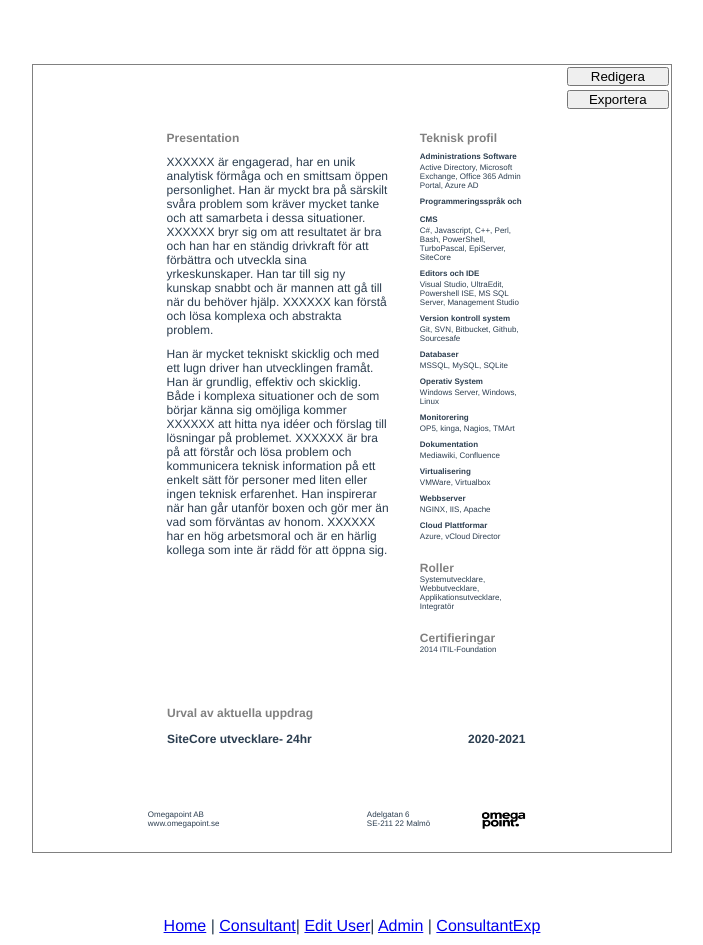
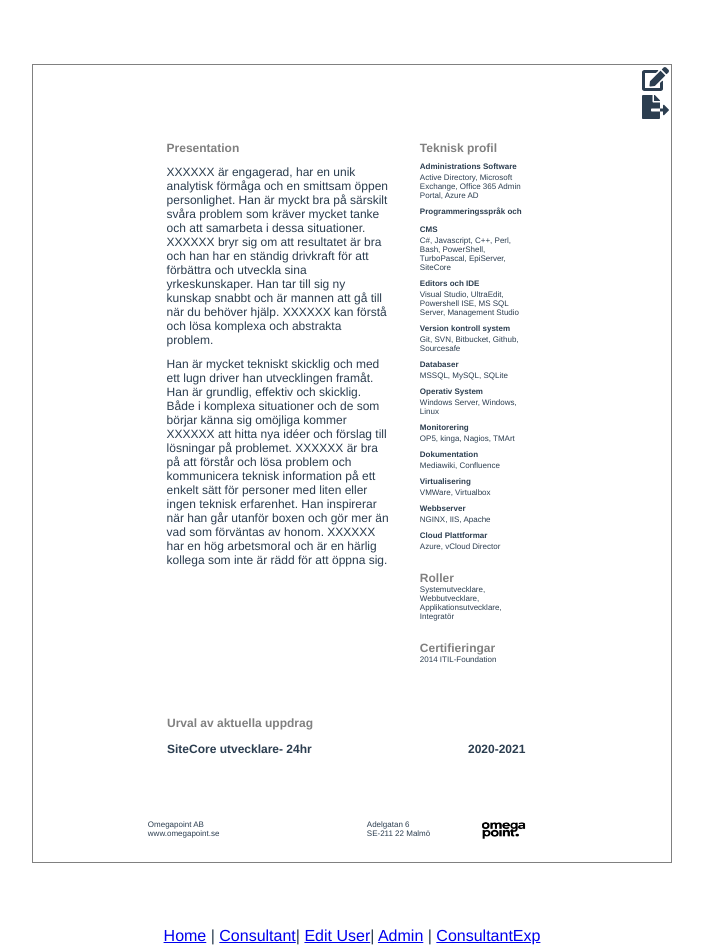
Before and after one commit to Skander-Damoussi/Omegapoint-CVdb, a Vue app in the folder cv-client/: page /#/consultant in a window 1280 px wide. Shown: the whole page, without its empty margins (288-991 px from the left). Built offline with nearby package versions, Linux system fonts and the light colour scheme.

Commit message:
fixat buttons

```diff
--- a/cv-client/package.json
+++ b/cv-client/package.json
@@ -8,7 +8,11 @@
     "lint": "vue-cli-service lint"
   },
   "dependencies": {
+    "@fortawesome/fontawesome-svg-core": "^1.2.34",
+    "@fortawesome/free-solid-svg-icons": "^5.15.2",
+    "@fortawesome/vue-fontawesome": "^2.0.2",
     "core-js": "^3.6.5",
+    "i": "^0.3.6",
     "vue": "^2.6.11",
     "vue-router": "^3.2.0",
     "vuex": "^3.4.0"
--- a/cv-client/src/components/Consultant.vue
+++ b/cv-client/src/components/Consultant.vue
@@ -2,15 +2,21 @@
   <div>
     <div id="main">
       <div id="top">
-        <button title="Tryck för att redigera">Redigera</button>
+        <p class="icon-click" v-on:click="editMethod()">
+          <i
+            class="btn fas fa-edit fa-2x"
+            v-on:click="editMethod()"
+            title="Tryck för att redigera"
+          ></i>
+        </p>
 
-        <button
-          id="edit-button"
-          @click="toggleExport()"
-          title="Tryck för att exportera"
-        >
-          Exportera
-        </button>
+        <p class="icon-click" v-on:click="toggleExport()">
+          <i
+            class="btn fas fa-file-export fa-2x"
+            @click="toggleExport()"
+            title="Tryck för att exportera"
+          ></i>
+        </p>
 
         <div id="export" v-if="exportMenu">
           <p>Välj ett exporteringformat</p>
@@ -188,9 +194,18 @@ div {
   position: relative;
 }
 
-#top > button {
+/* #top > button {
   width: 8vw;
   margin: 2px;
+} */
+
+.btn {
+  margin: 2px;
+  /* width: 20px; */
+}
+
+.icon-click {
+  cursor: pointer;
 }
 
 /* #edit-button {
```
Also changed, not shown: 1 other file (tests, documents, lock files or other folders).
